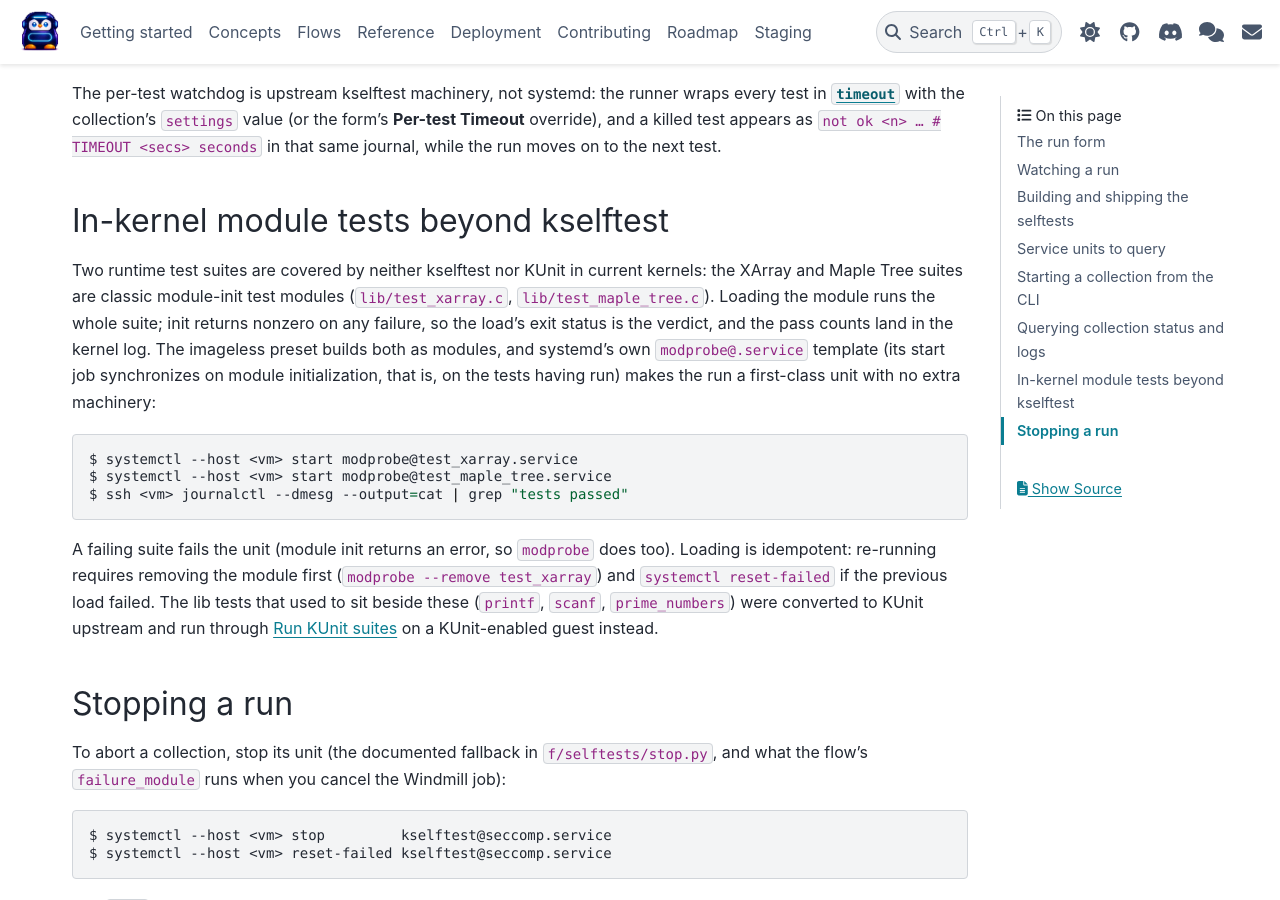
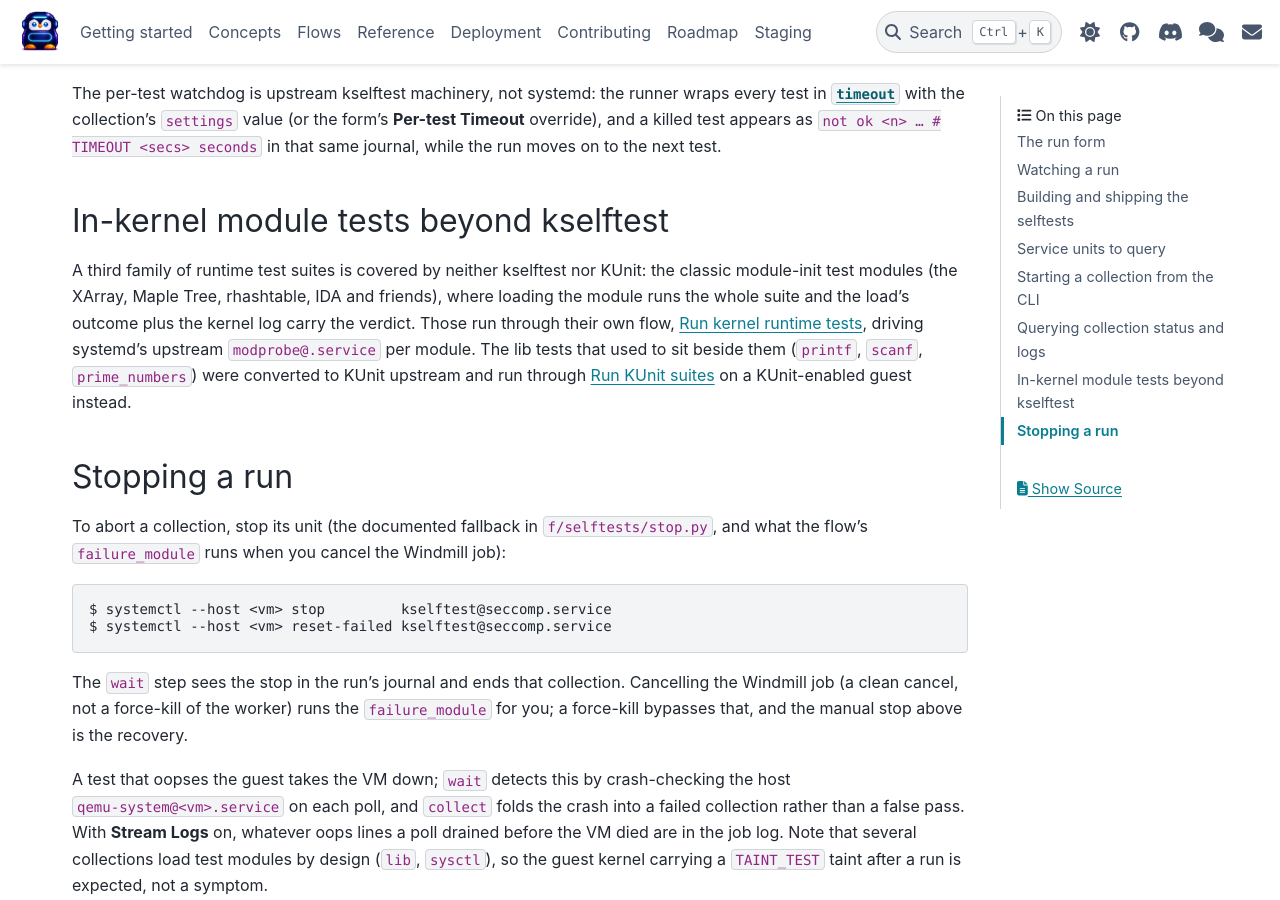
Before and after one commit to dagomez137/kdevops-ng, a Sphinx documentation site: the page built from docs/flows/selftests.rst, in a window 1280 px wide and 900 px high, scrolled down 3881 px. Built offline with Sphinx 7.4.7 and the PyData theme 0.15.4, drawn with Linux system fonts in a browser that asks for light colours.

Commit message:
docs: add the runtime-tests flow page
Document f/runtime_tests/run UI-first as a staged orphan draft: the
module-is-the-run model over upstream modprobe@, the three verified
exit-convention classes the curated catalog encodes, the two unit
properties that shape the plumbing (the ExecStart - prefix and the
already-loaded condition skip), the run form, watching a run, the CLI
recipe with its two idioms (stay-loaded modules need a remove before a
re-run; an auto-unload module's modprobe failure is normal
completion), and teardown. The selftests page's module-tests section
shrinks to the family taxonomy and points here now that the flow
supersedes its CLI-only recipe.

Generated-by: Claude AI
Signed-off-by: Daniel Gomez <da.gomez@kernel.org>

```diff
--- a/docs/flows/selftests.rst
+++ b/docs/flows/selftests.rst
@@ -222,29 +222,15 @@ same journal, while the run moves on to the next test.
 In-kernel module tests beyond kselftest
 =======================================
 
-Two runtime test suites are covered by neither kselftest nor KUnit in
-current kernels: the XArray and Maple Tree suites are classic module-init
-test modules (``lib/test_xarray.c``, ``lib/test_maple_tree.c``). Loading
-the module runs the whole suite; init returns nonzero on any failure, so
-the load's exit status is the verdict, and the pass counts land in the
-kernel log. The imageless preset builds both as modules, and systemd's own
-``modprobe@.service`` template (its start job synchronizes on module
-initialization, that is, on the tests having run) makes the run a
-first-class unit with no extra machinery:
-
-.. code-block:: console
-
-   $ systemctl --host <vm> start modprobe@test_xarray.service
-   $ systemctl --host <vm> start modprobe@test_maple_tree.service
-   $ ssh <vm> journalctl --dmesg --output=cat | grep "tests passed"
-
-A failing suite fails the unit (module init returns an error, so
-:cmd:`modprobe` does too). Loading is idempotent: re-running requires
-removing the module first (``modprobe --remove test_xarray``) and
-``systemctl reset-failed`` if the previous load failed. The lib tests
-that used to sit beside these (``printf``, ``scanf``, ``prime_numbers``)
-were converted to KUnit upstream and run through :doc:`kunit` on a
-KUnit-enabled guest instead.
+A third family of runtime test suites is covered by neither kselftest nor
+KUnit: the classic module-init test modules (the XArray, Maple Tree,
+rhashtable, IDA and friends), where loading the module runs the whole
+suite and the load's outcome plus the kernel log carry the verdict. Those
+run through their own flow, :doc:`runtime-tests`, driving systemd's
+upstream ``modprobe@.service`` per module. The lib tests that used to sit
+beside them (``printf``, ``scanf``, ``prime_numbers``) were converted to
+KUnit upstream and run through :doc:`kunit` on a KUnit-enabled guest
+instead.
 
 Stopping a run
 ==============
--- a/docs/staging.rst
+++ b/docs/staging.rst
@@ -41,4 +41,5 @@ Flows
 - :doc:`/flows/qemu-build` (add to ``docs/flows/index.rst``)
 - :doc:`/flows/nvme-testing` (add to ``docs/flows/index.rst``)
 - :doc:`/flows/selftests` (add to ``docs/flows/index.rst``)
+- :doc:`/flows/runtime-tests` (add to ``docs/flows/index.rst``)
 - :doc:`/flows/sysrq` (add to ``docs/flows/index.rst``)
```
Also changed, not shown: docs/flows/runtime-tests.rst (added, +127 -0 lines).
